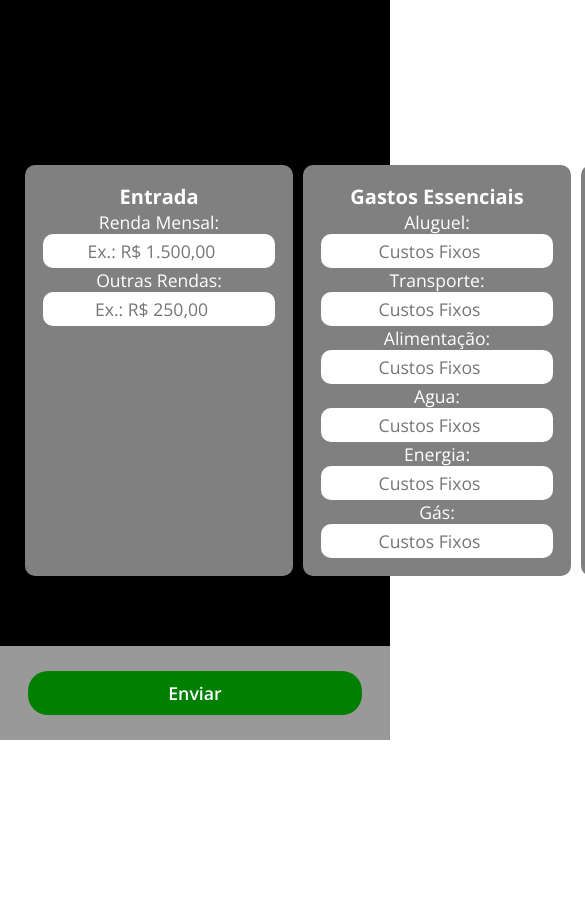
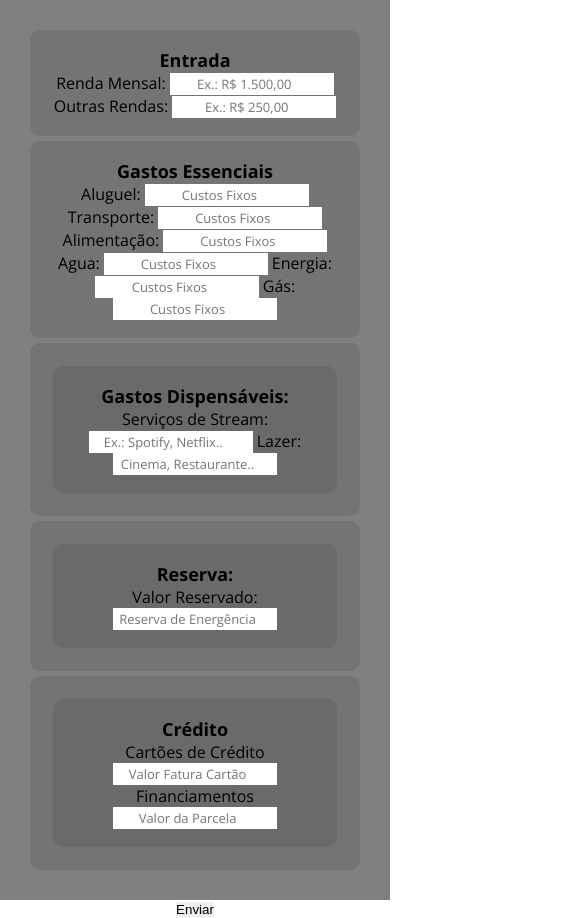
Before and after one commit to felip-araujo/study-nodejs, a plain HTML site: page side-project/index.html in a window 390 px wide. Shown: the top 918 px of the page, 585 px wide, since content can reach past the window. Before the commit the page ends 844 px from the top, so only its background shows below. Drawn offline with nearby package versions, Linux system fonts and the light colour scheme.

Commit message:
controle de despesas com lógica básica e css básico | adicao de mobile e app

```diff
--- /dev/null
+++ b/side-project/css/mobile.css
@@ -0,0 +1,48 @@
+@import url('https://fonts.googleapis.com/css2?family=Open+Sans:ital,wght@0,300;0,400;0,500;0,600;0,700;0,800;1,300;1,400;1,500;1,600;1,700;1,800&display=swap');
+
+*{
+    margin: 0px;
+    padding: 0px;
+    text-align: center;
+    border: 0;
+
+}
+
+#captar-renda{
+    background-color: gray;
+    padding: 25px;
+    display: block
+}
+
+
+#captar-gastos, #captar-gastos2, #captar-reserva, #captar-credito, #caderno{
+    padding: 18px;
+    background-color: #4443;
+    margin: 5px;
+    border-radius: 10px;
+    align-items: center;
+    justify-content: center;
+    text-align: center;
+    justify-self: center;
+}
+
+h1 {
+    font-family: 'Open Sans', sans-serif;
+    font-size: 18px;
+}
+
+label {
+    font-family: 'Open Sans', sans-serif;
+    font-size: 13;
+    padding: 0px;
+    border-radius: px;
+    margin-top: 0px;
+}
+
+input {
+    font-family: 'Open Sans', sans-serif;
+    font-size: 13px;
+    padding: 2px;
+    padding-left: 0px;
+    padding-right: 0px;
+}
--- a/side-project/style.css
+++ b/side-project/css/style.css
@@ -15,6 +15,8 @@
     padding-right: 20px;
     padding-bottom: 65px;
     background-color: black;
+    background-image: linear-gradient(to right, rgba(0,0,0, 0.9) 55%, rgba(0,0,0,0)), url(/side-project/mathematical-geometric-background-vector-gradient-blue-education-remix_53876-114100.jpg);
+    background-size: cover;
     color: white;
     display: grid;
     grid-template-columns: repeat(5, 1fr);
@@ -28,7 +30,7 @@
 
 #captar-gastos, #captar-gastos2, #captar-reserva, #captar-credito, #caderno{
     padding: 18px;
-    background-color: gray;
+    background-color: #4443;
     margin: 5px;
     border-radius: 10px;
     align-items: center;
@@ -56,7 +58,7 @@ button{
     font-weight: 600;
     color: white;
     font-size: 1.11rem;
-    background-color: green;
+    background-color: rgb(5, 52, 105);
     padding: 10px 140px;
     margin-top: 00px;
     border: none;
@@ -68,11 +70,12 @@ button:hover{
     font-weight: 600;
     color: white;
     font-size: 1.11rem;
-    background-color: orange;
+    background-color:  rgb(7, 99, 204);
     padding: 10px 140px;
     margin-top: 0px;
     border: none;
     border-radius: 20px;
+    transition: color, ease-in-out 0.2s;
 }
 
 #btn {
@@ -83,3 +86,10 @@ button:hover{
     align-content: center;
     align-self: center;
 }
+
+#GD,#GR,#GC{
+    padding-top: 5px;
+    padding-bottom: 5px;
+    margin-top: -32px;
+    border-bottom: none;
+}
--- a/side-project/index.html
+++ b/side-project/index.html
@@ -4,7 +4,9 @@
     <meta charset="UTF-8">
     <meta http-equiv="X-UA-Compatible" content="IE=edge">
     <meta name="viewport" content="width=device-width, initial-scale=1.0">
-    <link rel="stylesheet" href="style.css">
+    <link rel="stylesheet" media="(min-width: 920px)" href="/side-project/css/style.css">
+    <link rel="stylesheet" media="(max-width: 900px)" href="/side-project/css/mobile.css">
+
     <title>Gastos Mensais</title>
 </head>
 <body>
@@ -38,7 +40,7 @@
 
                 <div id="captar-gastos2">
                     <form action="" id="captar-gastos2">
-                    <h1>Gastos Dispensáveis:</h1>
+                    <h1 id="GD">Gastos Dispensáveis:</h1>
                     <label for="">Serviços de Stream: </label>
                     <input type="number" id="stream" placeholder="Ex.: Spotify, Netflix.." class="inp2">
                     <label for="">Lazer: </label>
@@ -47,7 +49,7 @@
                 </div>
                     <div id="captar-reserva">
                     <form action="" id="captar-reserva">
-                    <h1>Reserva: </h1>
+                    <h1 id="GR">Reserva: </h1>
                     <label for="">Valor Reservado: </label>
                     <input type="number" placeholder="Reserva de Energência"class="inp2">
                     </form>
@@ -55,7 +57,7 @@
 
                 <div id="captar-credito">
                 <form action="" id="captar-credito">
-                <h1> Crédito </h1>
+                <h1 id="GC"> Crédito </h1>
                 <label for="">Cartões de Crédito</label>
                 <input type="number" placeholder="Valor Fatura Cartão" class="ipn2" id="cartao">
                 <label for="">Financiamentos</label>
```
Also changed, not shown: side-project/mathematical-geometric-background-vector-gradient-blue-education-remix_53876-114100.jpg (added).
